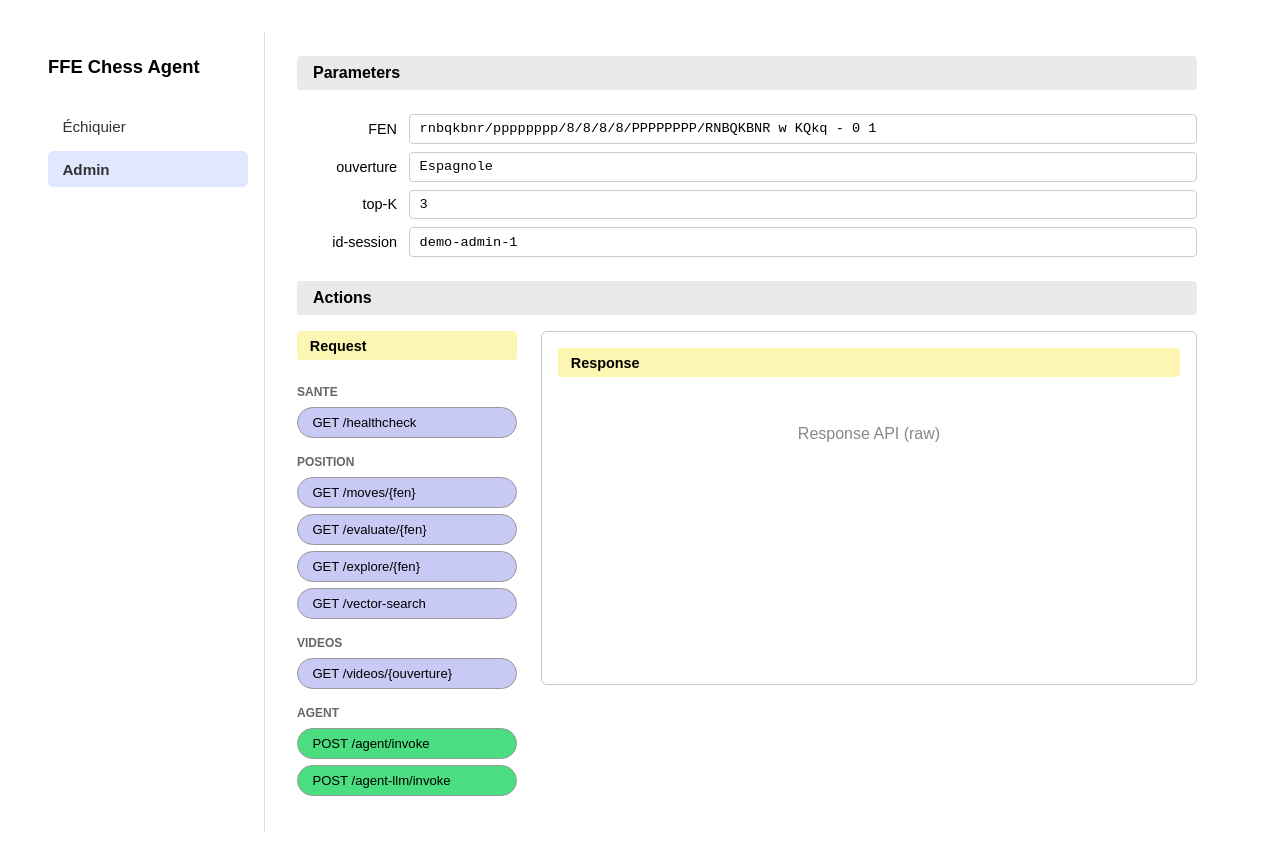
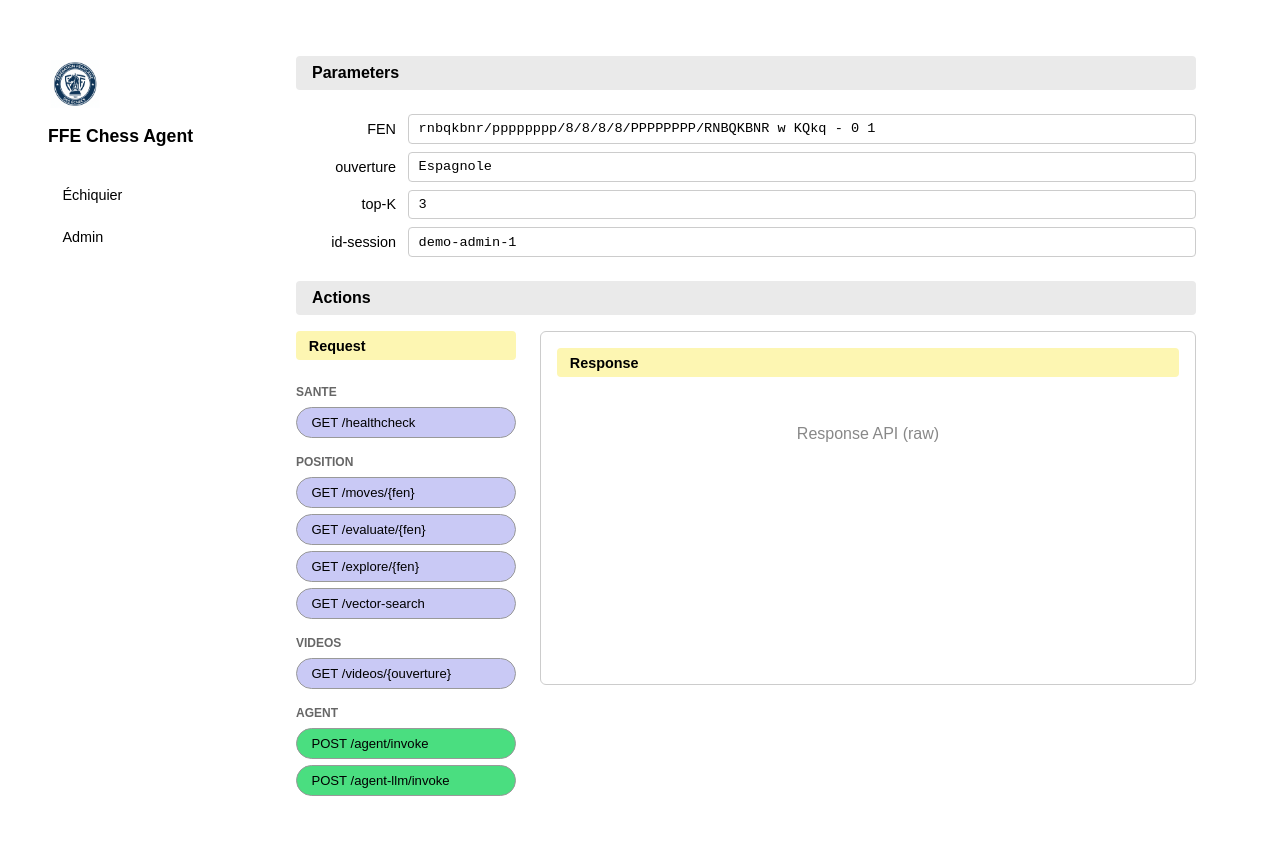
Before and after one commit to racemartin/m13_ocr, an Angular app in the folder frontend/: page / in a window 1280 px wide. Built offline with nearby package versions, Linux system fonts and the light colour scheme; what ngx-chess-board would draw is missing.

Commit message:
feat(frontend): logo FFE dans le menu lateral, migration vers variables CSS theme

```diff
--- a/frontend/angular.json
+++ b/frontend/angular.json
@@ -14,7 +14,12 @@
             "index": "src/index.html",
             "browser": "src/main.ts",
             "tsConfig": "tsconfig.json",
-            "assets": [],
+            "assets": [
+              {
+                "glob": "**/*",
+                "input": "public"
+              }
+            ],
             "styles": [
               "src/styles.css"
             ],
@@ -23,7 +28,10 @@
             ],
             "allowedCommonJsDependencies": [
               "lodash"
-            ]
+            ],
+            "optimization": {
+              "fonts": false
+            }
           }
         },
         "serve": {
--- a/frontend/src/app/composant-racine.css
+++ b/frontend/src/app/composant-racine.css
@@ -5,15 +5,22 @@
 
 .menu-lateral {
   flex: 0 0 200px;
-  border-right: 1px solid #ddd;
+  border-right: 1px solid var(--bordure);
   padding: 1.5rem 1rem;
   display: flex;
   flex-direction: column;
   gap: 0.4rem;
 }
 
+.logo {
+  width: 56px;
+  height: 56px;
+  object-fit: contain;
+  margin-bottom: 0.5rem;
+}
+
 .menu-lateral h1 {
-  font-size: 1.15rem;
+  font-size: 1.1rem;
   margin: 0 0 1.5rem;
 }
 
@@ -22,19 +29,21 @@
   padding: 0.6rem 0.9rem;
   border: none;
   background: transparent;
-  border-radius: 6px;
+  border-radius: var(--rayon-controle);
   cursor: pointer;
-  font-size: 0.95rem;
-  color: #333;
+  font-size: 0.9rem;
+  color: var(--texte-doux);
 }
 
 .menu-lateral button:hover {
-  background: #f2f2f2;
+  background: var(--fond-carte);
+  color: var(--texte);
 }
 
 .menu-lateral button.actif {
-  background: #e0e7ff;
-  font-weight: 600;
+  background: var(--accent-fond);
+  color: var(--accent-texte);
+  font-weight: 500;
 }
 
 .contenu {
--- a/frontend/src/app/composant-racine.html
+++ b/frontend/src/app/composant-racine.html
@@ -1,6 +1,7 @@
 <div class="mise-en-page">
 
   <nav class="menu-lateral">
+    <img src="/logo-ffe.png" alt="Logo FFE" class="logo" />
     <h1>FFE Chess Agent</h1>
     <button
       type="button"
```
